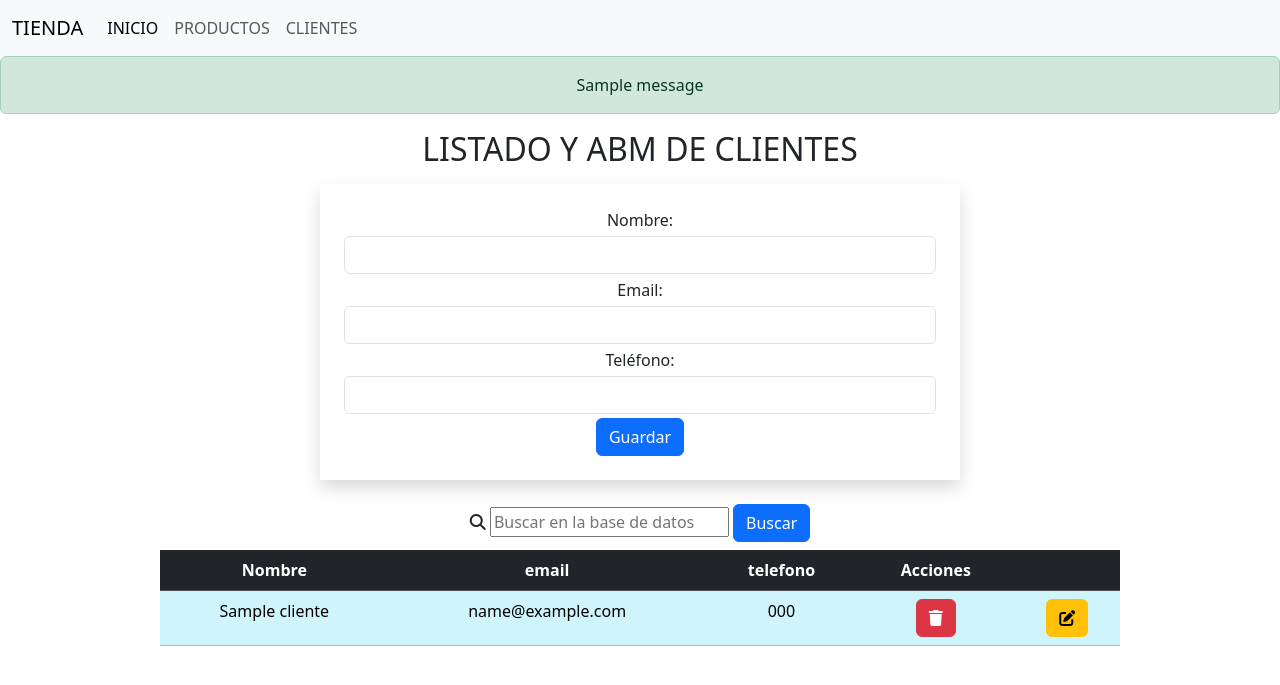
After one commit to NEPalacios/PREENTREGA3-PALACIOS, a Django app: page /cliente/ in a window 1280 px wide. The commit adds this page. Shown: the top 685 px of the page. Run offline with Django 5.2, Linux system fonts and the light colour scheme; tables that the repository leaves empty hold one stand-in row (values such as "Sample post"); one stand-in notice (Sample message) is shown.

Commit message:
add: CRUD de clientes

```diff
--- a/tienda/models.py
+++ b/tienda/models.py
@@ -6,3 +6,25 @@
     nombre = models.CharField(max_length=30)
     precio = models.FloatField()
     descripcion = models.CharField(max_length=100)
+
+    def __str__(self):
+        return self.nombre
+
+
+
+class Cliente(models.Model):
+    nombre = models.CharField(max_length=100)
+    email = models.EmailField()
+    telefono = models.CharField(max_length=15)
+
+    def __str__(self):
+        return self.nombre
+
+
+# class Pedido(models.Model):
+#     cliente = models.ForeignKey(Cliente, on_delete=models.CASCADE)
+#     fecha_pedido = models.DateField()
+#     total = models.DecimalField(max_digits=10, decimal_places=2)
+
+#     def __str__(self):
+#         return f"Pedido de {self.cliente} - {self.fecha_pedido}"
--- /dev/null
+++ b/tienda/templates/tienda/cliente.html
@@ -0,0 +1,65 @@
+{% extends './template.html' %}
+{% block content %}
+<!-- MENSAJES DE CONFIRMACION -->
+{% if messages %}
+{% for message in messages %}
+<div class="alert alert-success text-center ">{{ message }}</div>
+{% endfor %}
+{% endif %}
+
+<!-- ALTA DE clientes -->
+<h2 class="text-center">LISTADO Y ABM DE CLIENTES</h2>
+<form class="w-50 shadow mx-auto p-4 m-3 text-center" method="POST" action="{% url 'tienda:cliente_create' %}">
+    {% csrf_token %}
+    Nombre: <input type="text" name="nombre" class="form-control my-1" required>
+    Email: <input type="email" name="email" class="form-control my-1" required>
+    Teléfono: <input type="tel" name="telefono" class="form-control my-1" required>
+    <input type="submit" value="Guardar" class="btn btn-primary">
+</form>
+
+<!-- BUSCADOR BUSCADOR  -->
+<form action=" {% url 'tienda:cliente_consultar' %}" method="get" class="text-center p-2 w-100">
+    <i class="fas fa-search"></i>
+    <input type="text" name="busqueda" placeholder="Buscar en la base de datos">
+    <button type="submit" class="btn btn-primary" id="boton-buscar">Buscar</button>
+</form>
+
+
+<!-- TABLA PARA MOSTRAR LOS DATOS -->
+<table class="table  table-info w-75 mx-auto text-center ">
+    <tr class="table-dark ">
+        <th>Nombre</th>
+        <th>email</th>
+        <th>telefono</th>
+        <th>Acciones</th>
+        <th colspan="2"></th>
+    </tr>
+    {% for cliente in clientes %}
+    <tr>
+        <td>{{ cliente.nombre }}</td>
+        <td>{{ cliente.email }}</td>
+        <td>{{ cliente.telefono }}</td>
+        <td>
+
+
+            <!-- BOTONES DE ELIMINAR/EDITAR -->
+            <form action="{% url 'tienda:cliente_eliminar' cliente.id %}" method="post">
+                {% csrf_token %}
+                <button class="btn btn-danger" onclick="return confirm ('¿Deseas eliminar el cliente: {{ cliente.nombre }}?')">
+                    <i class="fa fa-trash"></i>
+                </button>
+            </form>
+        </td>
+        <td>
+            <form action="{% url 'tienda:cliente_detalle' cliente.id %}" method="post">
+                {% csrf_token %}
+                <button class="btn btn-warning" onclick="return confirm ('¿Editar el cliente: {{ cliente.nombre }}?')">
+                    <i class="fa fa-edit"></i>
+                </button>
+            </form>
+        </td>
+    </tr>
+    {% endfor %}
+</table>
+
+{% endblock content %}
--- a/tienda/templates/tienda/template.html
+++ b/tienda/templates/tienda/template.html
@@ -28,6 +28,9 @@
                     <li class="nav-item">
                         <a class="nav-link" href="{% url 'tienda:consultar' %}">PRODUCTOS</a>
                     </li>
+                    <li class="nav-item">
+                        <a class="nav-link" href="{% url 'tienda:cliente_consultar' %}">CLIENTES</a>
+                    </li>
                 </ul>
             </div>
         </div>
--- a/tienda/urls.py
+++ b/tienda/urls.py
@@ -1,4 +1,3 @@
-
 from django.contrib import admin
 from django.urls import path
 from tienda import views
@@ -7,13 +6,24 @@ app_name = "tienda"
 
 urlpatterns = [
     path("admin/", admin.site.urls),
+    #pagina de inicio- todavia vacia
     path("", views.index, name="index"),
-    #mostrar todos los productos,alta
+
+    # mostrar todos los productos,alta
     path("productos/", views.consultar, name="consultar"),
     path("productos/guardar", views.guardar, name="guardar"),
     path("eliminar/<int:id>", views.eliminar, name="eliminar"),
-
-    #mostrar los datos para actualizar
+    # mostrar los datos para actualizar
     path("detalle/<int:id>", views.detalle, name="detalle"),
     path("productos/editar/<int:id>", views.editar, name="editar"),
+
+#############################################
+
+    # cliente cliente cliente CRUD
+    path("cliente/", views.cliente_consultar, name="cliente_consultar"),
+    path('cliente/guardar', views.cliente_create, name='cliente_create'),
+    path('cliente_eliminar/<int:id>', views.cliente_eliminar,name="cliente_eliminar"),
+    # mostrar los datos para actualizar
+    path("cliente_detalle/<int:id>", views.cliente_detalle, name="cliente_detalle"),
+    path("cliente/editar/<int:id>", views.cliente_editar, name="cliente_editar"),
 ]
--- a/tienda/views.py
+++ b/tienda/views.py
@@ -1,5 +1,5 @@
 from django.shortcuts import render, redirect
-from tienda.models import Producto
+from tienda.models import Producto, Cliente
 from django.contrib import messages
 
 # Create your views here.
@@ -26,9 +26,9 @@ def guardar(request):
     precio = request.POST["precio"]
     descripcion = request.POST["descripcion"]
     # para crear el producto
-    # modelo = variable
-    p = Producto(nombre=nombre, precio=precio, descripcion=descripcion)
-    p.save()
+                    # modelo = variable
+    producto = Producto(nombre=nombre, precio=precio, descripcion=descripcion)
+    producto.save()
     # agregar el mensaje
     messages.success(request, "Producto agregado")
     # para redirigir a la vista 'consultar'
@@ -59,3 +59,56 @@ def editar(request, id):
     )
     messages.success(request, "Producto actualizado")
     return redirect("tienda:consultar")
+
+
+'''
+CLIENTE CLIENTE CLIENTE CLIENTE CLIENTE CLIENTE
+'''
+def cliente_consultar(request):
+        #buscador y mostrar toda la base de datos
+    busqueda = request.GET.get("busqueda", None)
+    if busqueda:
+        print(busqueda)
+        clientes = Cliente.objects.filter(nombre__icontains = busqueda)
+    else:
+        clientes = Cliente.objects.all()
+    return render(request,"tienda/cliente.html", {"clientes":clientes})
+
+def cliente_create(request): #guardar
+    # if request.method == "POST":
+        nombre = request.POST["nombre"]
+        email = request.POST["email"]
+        telefono = request.POST["telefono"]
+        cliente = Cliente(nombre=nombre, email=email, telefono=telefono)
+        cliente.save()
+        messages.success(request, "Cliente agregado")
+        # Redirigir a la vista de lista clientes
+        return redirect("tienda:cliente_consultar")
+    # else:
+    #     form = ClienteForm()
+    # return render(request, 'tienda/cliente_edit.html', {'form': form})
+
+def cliente_eliminar(request, id):
+    cliente = Cliente.objects.filter(pk=id)
+    cliente.delete()
+    messages.success(request, "Cliente eliminado")
+    return redirect("tienda:cliente_consultar")
+
+
+
+# mostrar en detalles y modificar un cliente
+def cliente_detalle(request, id):
+    cliente = Cliente.objects.get(pk=id)
+    return render(request, "tienda/clienteEditar.html", {"cliente": cliente})
+
+def cliente_editar(request, id):
+    nombre = request.POST["nombre"]
+    email = request.POST["email"]
+    telefono = request.POST["telefono"]
+    # campo oculto en el formulario editar
+    id = request.POST['id']
+    Cliente.objects.filter(pk=id).update(
+        nombre=nombre, email=email, telefono=telefono
+    )
+    messages.success(request, "Cliente actualizado")
+    return redirect("tienda:cliente_consultar")
```
Also changed, not shown: tienda/templates/tienda/clienteEditar.html (added, +16 -0 lines), tienda/templates/tienda/productoEditar.html (+4 -9 lines), tienda/templates/tienda/productos.html (+2 -7 lines), README.md, tienda/migrations/0002_cliente.py (added).
